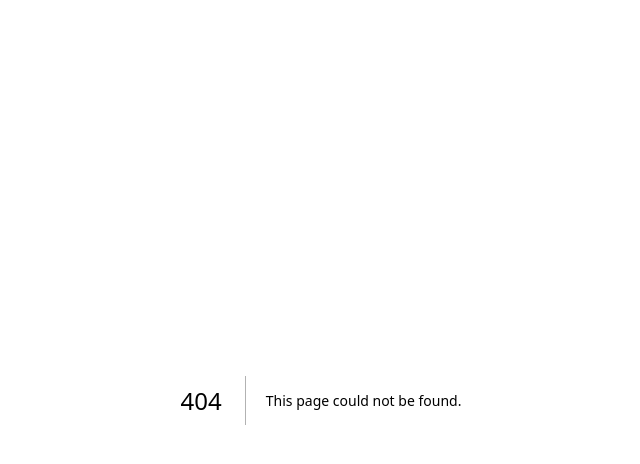
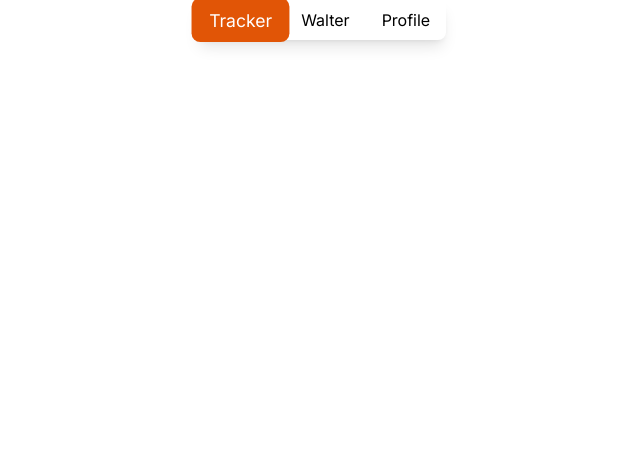
Before and after one commit to natelalor/resumate, a Next.js app: page /home in a window 1280 px wide. Before the commit this address had no page. Shown: the top 464 px of the page, without its empty margins (319-959 px from the left). Built offline with nearby package versions, Linux system fonts and the light colour scheme.

Commit message:
Implementing home page, understanding nextjs file structure better.

```diff
--- a/src/app/components/form.tsx
+++ b/src/app/components/form.tsx
@@ -1,16 +1,24 @@
 "use client";
 
 import React from 'react';
+import { useRouter } from 'next/navigation';
 
 interface FormProps {
   activeTab: 'login' | 'signup';
 }
 
 export default function Form({ activeTab }: FormProps) {
+  const router = useRouter(); // Initialize the useRouter hook
+
+  const handleSubmit = (e: React.FormEvent) => {
+    e.preventDefault();
+    router.push('/home'); // to go to home page after submitting form
+  };
+
   return (
-    <form className="flex flex-col space-y-4 py-10 px-5">
+    <form onSubmit={handleSubmit} className="flex flex-col space-y-4 py-10 px-5">
       <label htmlFor="email">Email:</label>
-      <input type="text" id="email" name="email" placeholder="me@me.com" />
+      <input type="text" id="email" name="email" placeholder="name@email.com" />
       <label htmlFor="password">Password:</label>
       <input type="password" id="password" name="password" placeholder="•••••••••••" />
 
--- /dev/null
+++ b/src/app/home/components/nav.tsx
@@ -0,0 +1,53 @@
+"use client";
+
+import React from 'react';
+import Link from 'next/link';
+
+
+interface NavProps {
+  activeTab: 'tracker' | 'walter' | 'profile';
+  setActiveTab: React.Dispatch<React.SetStateAction<'tracker' | 'walter' | 'profile'>>;
+}
+
+export default function Nav({ activeTab, setActiveTab }: NavProps) {
+  return (
+    <div className="inline-flex justify-center items-center shadow-lg rounded-lg">
+      <div onClick={() => setActiveTab('tracker')}
+          className={`cursor-pointer px-4 py-2 rounded-lg tab-transition ${
+          activeTab === 'tracker'
+            ? 'text-white bg-theme-orange tab-active z-20 transform scale-110'
+            : 'text-text-color z-10 hover:bg-theme-orange-super-light'
+        }`}>
+        <p>Tracker</p>
+      </div>
+      <div onClick={() => setActiveTab('walter')}
+          className={`cursor-pointer px-4 py-2 rounded-lg tab-transition ${
+          activeTab === 'walter'
+            ? 'text-white bg-theme-orange tab-active z-20 transform scale-110'
+            : 'text-text-color z-10 hover:bg-theme-orange-super-light'
+        }`}>
+        <p>Walter</p>
+      </div>
+      <div onClick={() => setActiveTab('profile')}
+          className={`cursor-pointer px-4 py-2 rounded-lg tab-transition ${
+          activeTab === 'profile'
+            ? 'text-white bg-theme-orange tab-active z-20 transform scale-110'
+            : 'text-text-color z-10 hover:bg-theme-orange-super-light'
+        }`}>
+        <p>Profile</p>
+      </div>
+
+      {/* <div className="inline-flex justify-center items-center shadow-lg rounded-lg">
+        <Link href="/tracker">
+          <a className="cursor-pointer px-4 py-2 rounded-lg tab-transition">Tracker</a>
+        </Link>
+        <Link href="/walter">
+          <a className="cursor-pointer px-4 py-2 rounded-lg tab-transition">Walter</a>
+        </Link>
+        <Link href="/profile">
+          <a className="cursor-pointer px-4 py-2 rounded-lg tab-transition">Profile</a>
+        </Link>
+      </div> */}
+    </div>
+  );
+}
--- /dev/null
+++ b/src/app/home/page.tsx
@@ -0,0 +1,16 @@
+"use client";
+
+import React, { useState, useEffect, useRef } from 'react';
+import Nav from './components/nav';
+
+export default function Home() {
+  const [activeTab, setActiveTab] = useState<'tracker' | 'walter' | 'profile'>('tracker');
+
+  return (
+    <main className="flex flex-col items-center">
+        <div>
+            <Nav activeTab={activeTab} setActiveTab={setActiveTab} />
+        </div>
+    </main>
+  );
+}
--- a/src/app/page.tsx
+++ b/src/app/page.tsx
@@ -1,6 +1,6 @@
 "use client";
 
-import React, { useState } from 'react';
+import React, { useState, useEffect, useRef } from 'react';
 import Form from './components/form';
 import Nav from './components/nav';
 import Title from './components/title';
```
Also changed, not shown: src/app/globals.css (line endings or trailing spaces).
